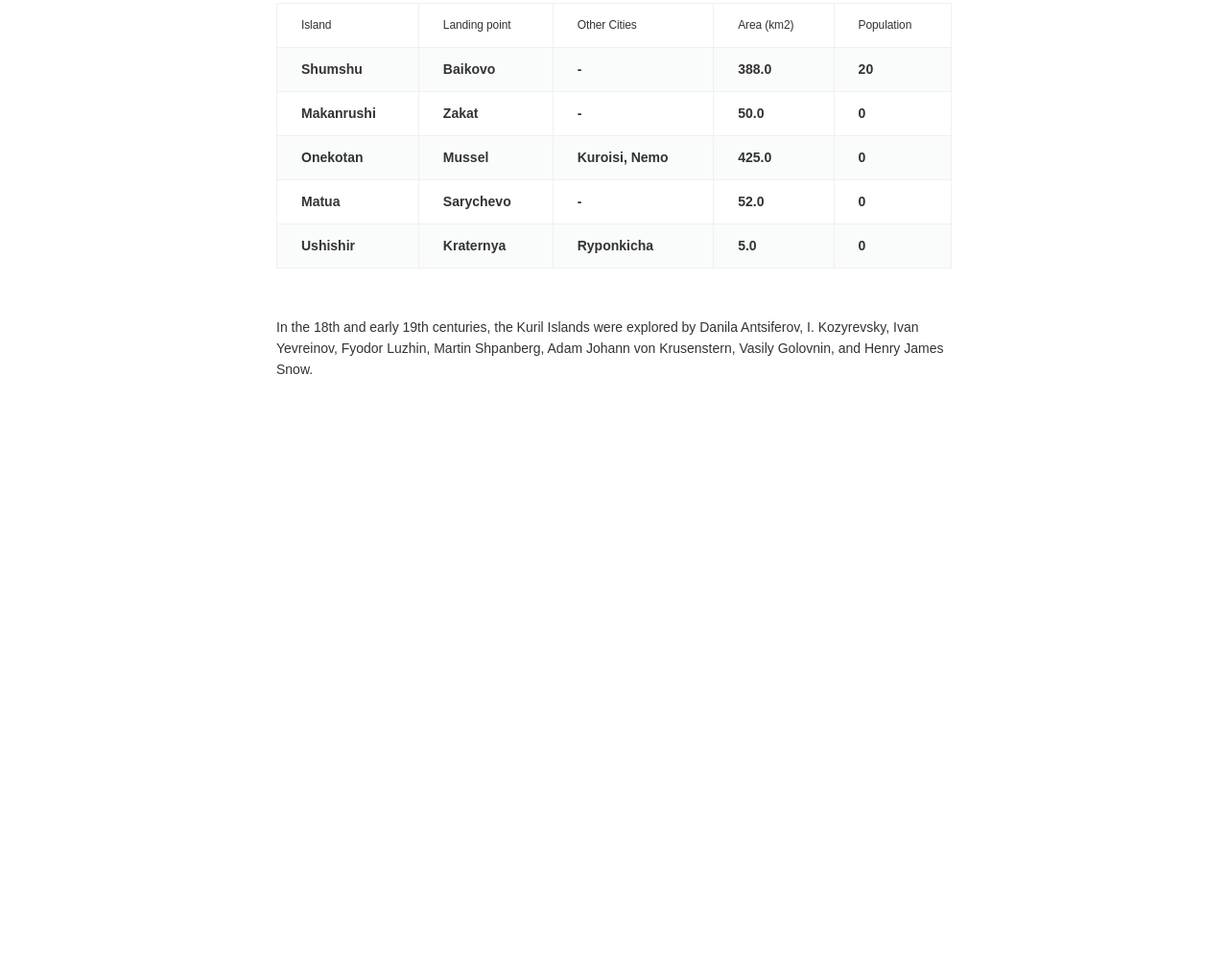
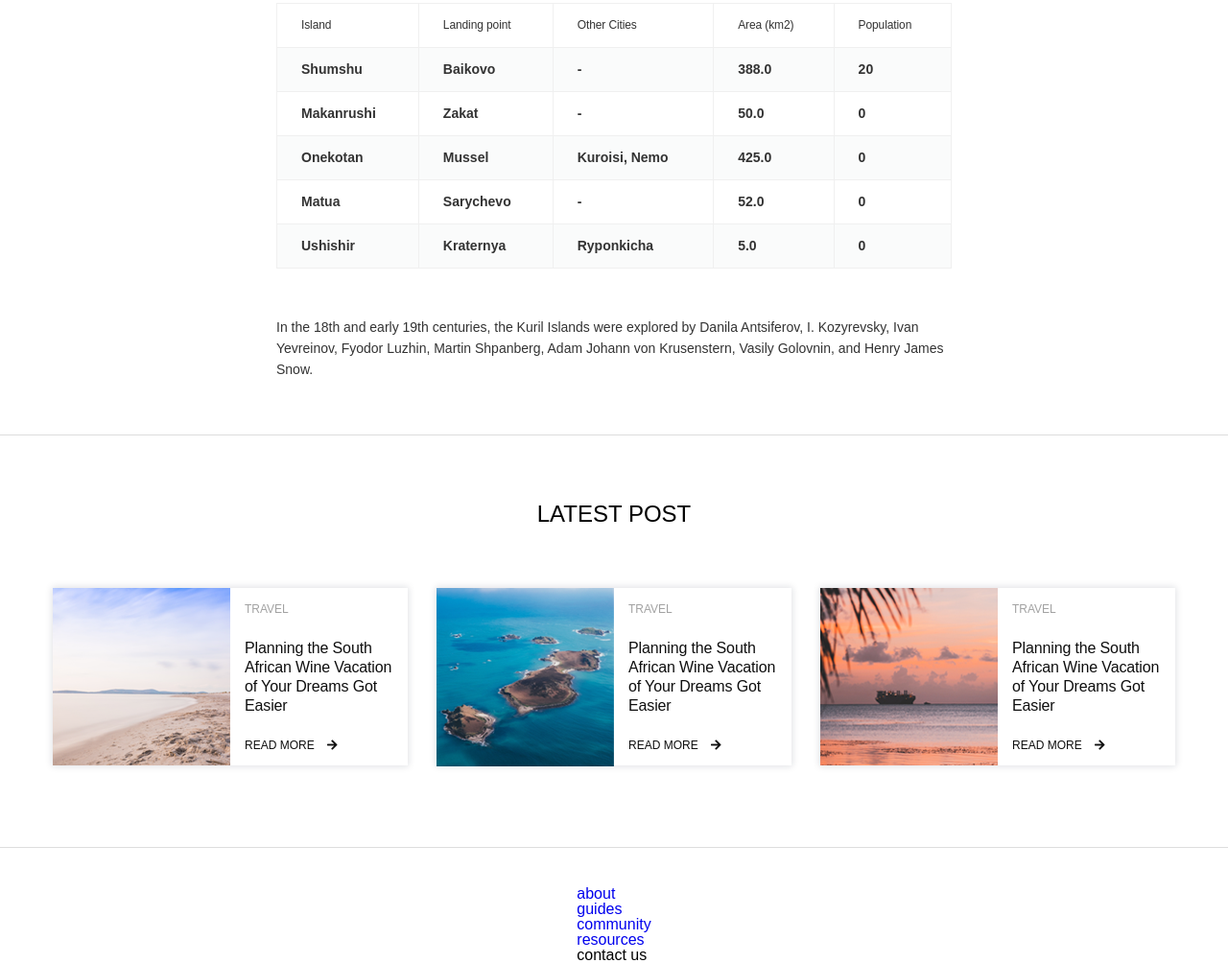
Before and after one commit to yurashalya/Drop_inc, a website: page public/index.html in a window 1280 px wide. Shown: the part 1381-2385 px from the top of the page at 96% size. Before the commit the page ends 1852 px from the top, so only its background shows below. Drawn offline with Linux system fonts and the light colour scheme.

Commit message:
Creating a section of the main content, as well as creating cross-browser compatibility

```diff
--- a/public/index.html
+++ b/public/index.html
@@ -4,7 +4,10 @@
 	<meta charset="UTF-8">
 	<meta name="viewport" content="width=device-width, initial-scale=1">
 	<title>Big_Drop</title>
-	<link rel="stylesheet" href="https://maxcdn.bootstrapcdn.com/font-awesome/4.7.0/css/font-awesome.min.css">
+	<link rel="stylesheet" href="https://maxcdn.bootstrapcdn.com/font-awesome/4.7.0/css/font-awesome.min.css" rel="stylesheet">
+	<link rel="stylesheet" href="https://use.fontawesome.com/releases/v5.3.1/css/all.css" integrity="sha384-mzrmE5qonljUremFsqc01SB46JvROS7bZs3IO2EmfFsd15uHvIt+Y8vEf7N7fWAU" crossorigin="anonymous">
+
+
 	<link rel="stylesheet" href="bundle.min.css">
 </head>
 <body>
@@ -92,47 +95,47 @@
       			</p>
 			</div>
 			<table class="table">
-				<tr>
+				<tr class="table_head">
 			        <th>Island</th>
 			        <th>Landing point</th>
 			        <th>Other Cities</th>
 			        <th>Area (km2)</th>
 			        <th>Population</th>
 		     	</tr>
-		     	<tr>
+		     	<tr class="tabels">
 			        <td data-label="Island">Shumshu</td>
 			        <td data-label="Landing point">Baikovo</td>
 			        <td data-label="Other Cities"> - </td>
 			        <td data-label="Area (km2)">388.0</td>
 			        <td data-label="Population">20</td>
      			</tr>
-     			<tr>
+     			<tr class="tabels">
 			        <td data-label="Island">Makanrushi</td>
 			        <td data-label="Landing point">Zakat</td>
 			        <td data-label="Other Cities"> - </td>
 			        <td data-label="Area (km2)">50.0</td>
 			        <td data-label="Population">0</td>
 			    </tr>
-      			<tr>
+      			<tr class="tabels">
 			        <td data-label="Island">Onekotan</td>
 			        <td data-label="Landing point">Mussel</td>
 			        <td data-label="Other Cities">Kuroisi, Nemo</td>
 			        <td data-label="Area (km2)">425.0</td>
 			        <td data-label="Population">0</td>
       			</tr>
-      			<tr>
+      			<tr class="tabels">
 			        <td data-label="Island">Matua</td>
 			        <td data-label="Landing point">Sarychevo</td>
 			        <td data-label="Other Cities"> - </td>
 			        <td data-label="Area (km2)">52.0</td>
-			        <td data-label="Area (km2)">0</td>
+			        <td data-label="Population">0</td>
       			</tr>
       			<tr>
 			        <td data-label="Island">Ushishir</td>
 			        <td data-label="Landing point">Kraternya</td>
 			        <td data-label="Other Cities">Ryponkicha</td>
 			        <td data-label="Area (km2)">5.0</td>
-			        <td data-label="Area (km2)">0</td>
+			        <td data-label="Population">0</td>
       			</tr>
 			</table>
 			<div class="historys">
@@ -141,6 +144,47 @@
      			</p>
 			</div>
 		</main>
+		<section class="posts">
+			<h2>Latest Post</h2>
+			<div class="content_post">
+				<div class="post">
+					<div class="post_img"><img src="img/travel1.png" alt="photo"></div>
+					<div class="post_info">
+						<p class="types">Travel</p>
+						<p class="desc_post">Planning the South African Wine Vacation of Your Dreams Got Easier</p>
+						<a href="#">read more <i class="fas fa-arrow-right"></i></a>
+
+					</div>
+				</div>
+				<div class="post">
+					<div class="post_img"><img src="img/travel2.png" alt="photo"></div>
+					<div class="post_info">
+						<p class="types">Travel</p>
+						<p class="desc_post">Planning the South African Wine Vacation of Your Dreams Got Easier</p>
+						<a href="#">read more <i class="fas fa-arrow-right"></i></a>
+					</div>
+				</div>
+				<div class="post">
+					<div class="post_img"><img src="img/travel3.png" alt="photo"></div>
+					<div class="post_info">
+						<p class="types">Travel</p>
+						<p class="desc_post">Planning the South African Wine Vacation of Your Dreams Got Easier</p>
+						<a href="#">read more <i class="fas fa-arrow-right"></i></a>
+					</div>
+				</div>
+			</div>
+		</section>
+		<footer class="footers">
+			<div class="footer_main">
+				<ul class="footer_nav">
+					<li><a href="#">about</a></li>
+          			<li><a href="#">guides</a></li>
+          			<li><a href="#">community</a></li>
+         			<li><a href="#">resources</a></li>
+         			<li><a class="contact">contact us</a></li>
+				</ul>
+			</div>
+		</footer>
 	</section>
 </body>
 </html>
--- a/src/contents.scss
+++ b/src/contents.scss
@@ -99,7 +99,8 @@
 		width: 100%;
 		color: $table;
      	border-collapse: collapse;
-         text-align: center;
+        text-align: center;
+
 	}
 
 	& .table th {
@@ -113,6 +114,7 @@
 	}
 
 	& .table td {
+		position: relative;
         text-align: left;
         font-size: 14px;
         font-weight: $semi_bold;
@@ -132,13 +134,44 @@
 		margin-bottom: 40px;
 		line-height: 22px;
 		margin-top: 50px;
-		padding-bottom: 35px;
+		padding-bottom: 17px;
 	}
 
 
 }
 
+@media only screen and (max-width: 785px) {
+	.table tr, th, th {
+		display: block;
+	}
 
+	.table_head th {
+		display: none;
+	}
+
+	td {
+		display: block;
+		padding-left: 1%;
+		border: none;
+		text-align: center;
+	}
+
+	td:before {
+		content: attr(data-label);
+		position: absolute;
+		left: 51%;
+		text-transform: uppercase;
+		font-weight: $bold;
+	}
+
+	td:nth-child(odd) {
+		border: 1px solid $gray4;
+	}
+
+	.table tr {
+		border: 1px solid $gray2;
+	}
+}
 
 @media only screen and (max-width: 576px) {
 	.mains {
--- /dev/null
+++ b/src/footer.scss
@@ -0,0 +1,5 @@
+@import "source/variables";
+
+.footers {
+	margin-top: 40px;
+}
--- a/src/main.scss
+++ b/src/main.scss
@@ -7,3 +7,5 @@
 @import "header";
 @import "slide";
 @import "contents";
+@import "posts";
+@import "footer";
--- /dev/null
+++ b/src/posts.scss
@@ -0,0 +1,89 @@
+@import "source/variables";
+
+.posts {
+	width: 100%;
+	display: flex;
+	flex-direction: column;
+	align-items: center;
+	border-top: 1px solid $line;
+	border-bottom: 1px solid $line;
+	padding-top: 70px;
+    padding-bottom: 70px;
+}
+
+.posts h2 {
+	font-size: 24px;
+	font-weight: $medium;
+	text-transform: uppercase;
+	margin: 0 auto;
+	color: #black;
+}
+
+.content_post {
+	display: flex;
+	justify-content: center;
+	width: 95%;
+	flex-wrap: wrap;
+	margin-top: 50px;
+}
+
+.post {
+	width: 370px;
+	height: 185px;
+	display: flex;
+	box-shadow: 0 0 7px 1px rgba(17, 20, 48, 0.13);
+	margin: 15px;
+}
+
+.post_info {
+	display: flex;
+    flex-direction: column;
+    justify-content: center;
+    padding: 0 15px;
+
+    & .types {
+    	font-size: 12px;
+    	font-weight: $regular;
+    	color: $gray5;
+    	text-transform: uppercase;
+    	padding-bottom: 25px;
+    }
+
+    & .desc_post {
+    	color: $black;
+    	font-size: 16px;
+    	font-weight: $regular;
+    	line-height: 20px;
+    	letter-spacing: -0.14px;
+    	padding-bottom: 25px;
+    }
+
+    & a {
+    	text-transform: uppercase;
+    	color: $black;
+    	font-size: 12px;
+    }
+
+    & i {
+    	padding-left: 10px;
+    	color: $black;
+    }
+}
+
+@media only screen and (max-width: 434px) {
+    .post {
+        flex-direction: column;
+        height: 410px !important;
+        width: 250px !important;
+        margin-bottom: 20px !important;
+    }
+
+    .post_img img {
+        width: 250px;
+    }
+
+    .types {
+        margin-top: 10px;
+    }
+
+}
--- a/src/source/_variables.scss
+++ b/src/source/_variables.scss
@@ -8,6 +8,8 @@ $white:    #fff;
 $gray1:    #565656;
 $gray2:    #b5b5b5;
 $gray3:    #333333;
+$gray4:    #cccccc;
+$gray5:    #a2a2a2;
 $yellow:   #ffd942;
 $black:    #0f0f0f;
 $black1:   #f0f0f0;
```
Also changed, not shown: public/bundle.min.css.
